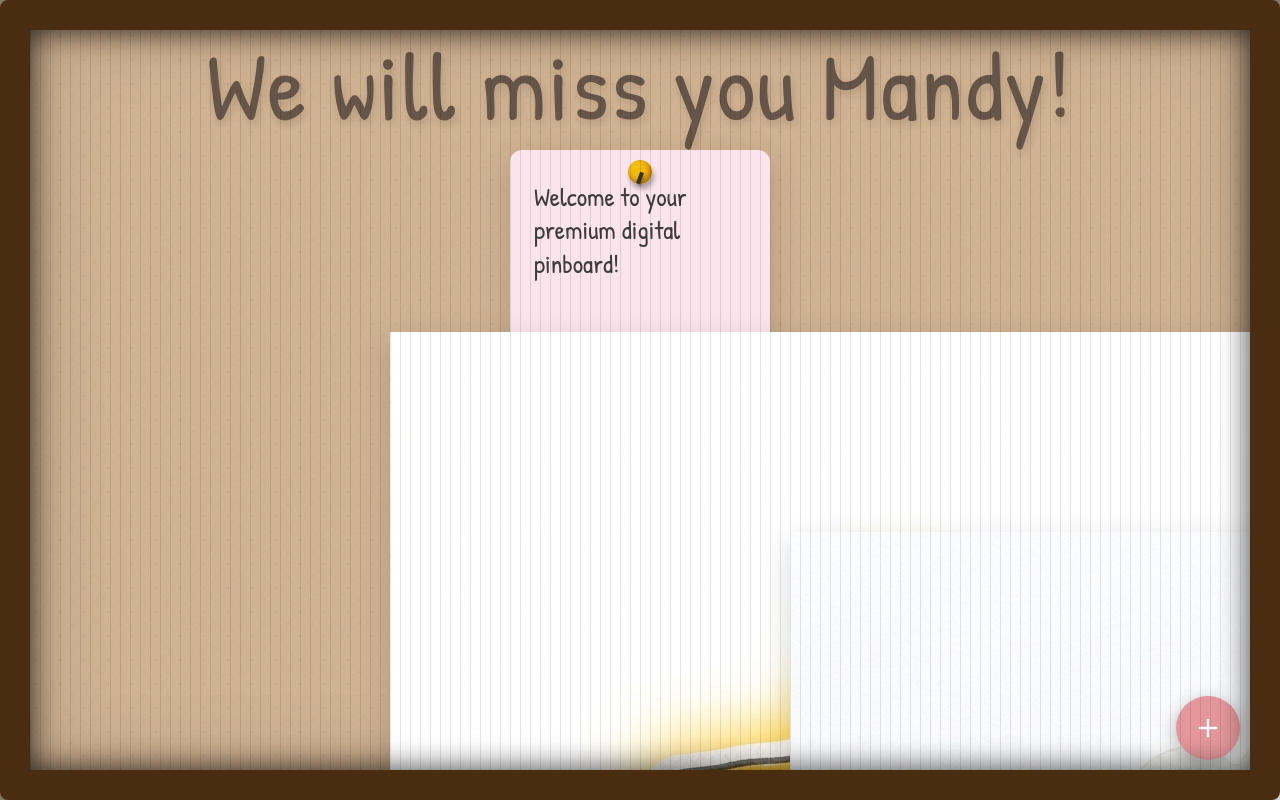
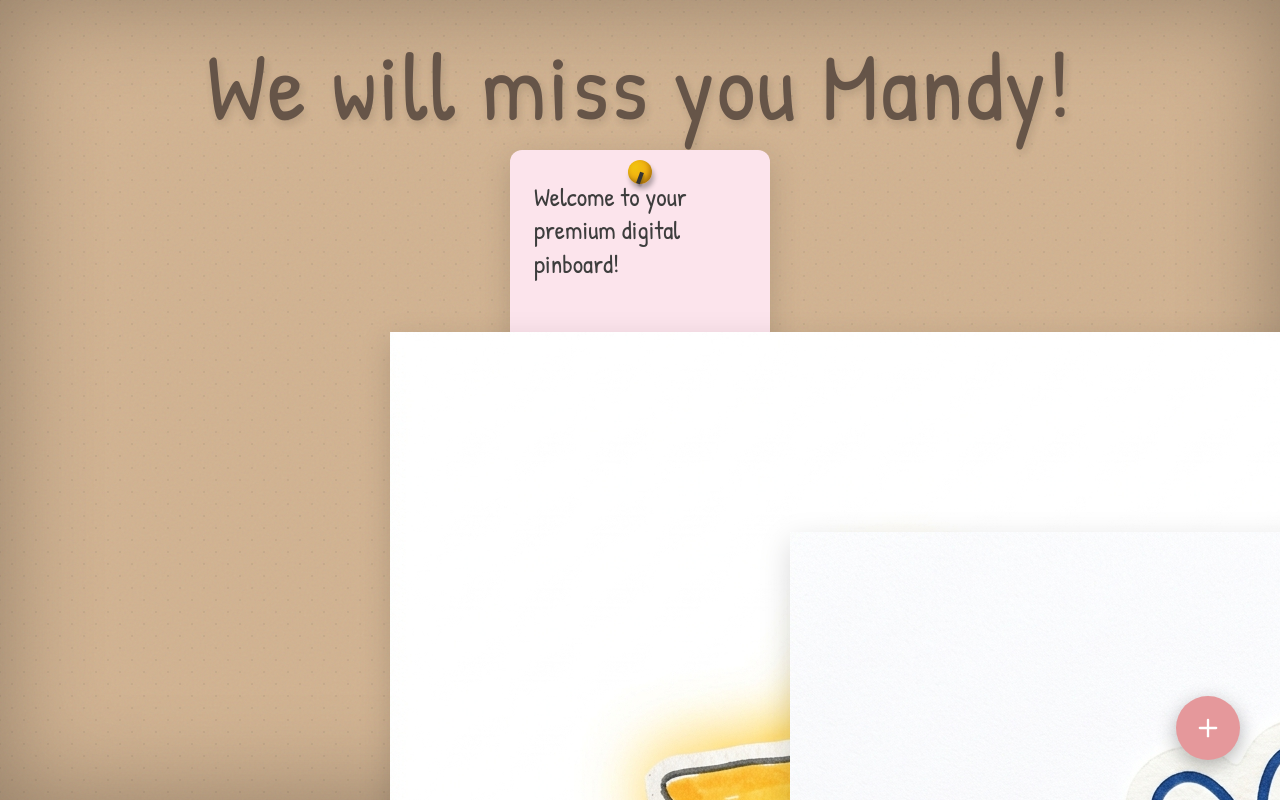
Before and after one commit to nickigann03/mandy-journal, a React (Vite) app: page / in a window 1280 px wide. Built offline with nearby package versions, Linux system fonts and the light colour scheme.

Commit message:
chore: remove wooden border

```diff
--- a/src/index.css
+++ b/src/index.css
@@ -44,19 +44,6 @@ body {
   box-shadow: inset 0 0 100px rgba(0,0,0,0.3);
 }
 
-/* Thick wooden frame */
-.pinboard-wrapper::after {
-  content: '';
-  position: fixed;
-  top: 0; left: 0; right: 0; bottom: 0;
-  pointer-events: none;
-  z-index: 9999;
-  border: 30px solid #4a2c11;
-  border-radius: 8px;
-  box-shadow: inset 0 0 30px rgba(0,0,0,0.8), 0 0 15px rgba(0,0,0,0.5);
-  /* Simulate wood grain slightly */
-  background: linear-gradient(to right, rgba(0,0,0,0.1) 1px, transparent 1px) 0 0 / 10px 10px;
-}
 
 .pinboard-canvas {
   /* Massive canvas */
```
